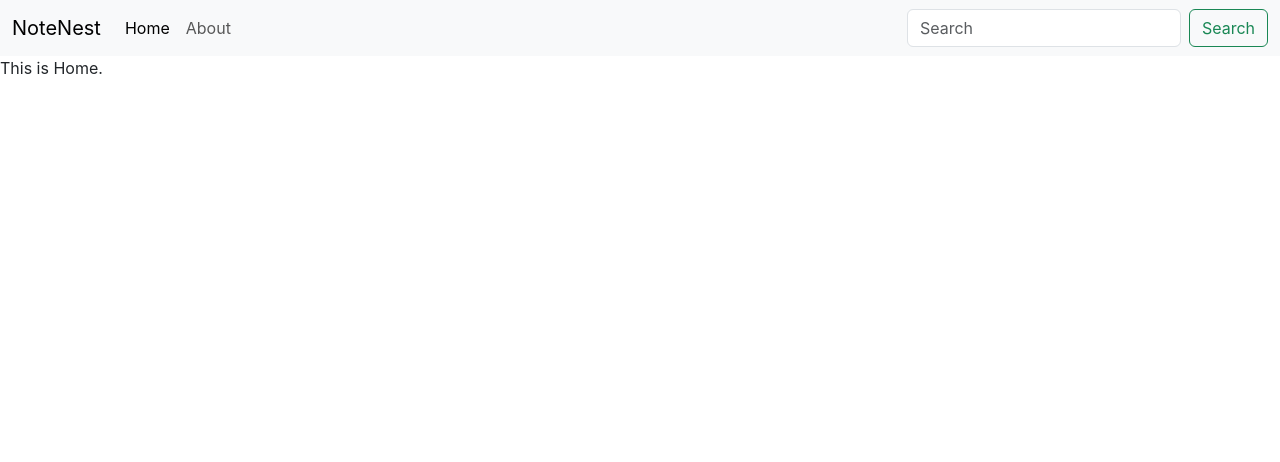
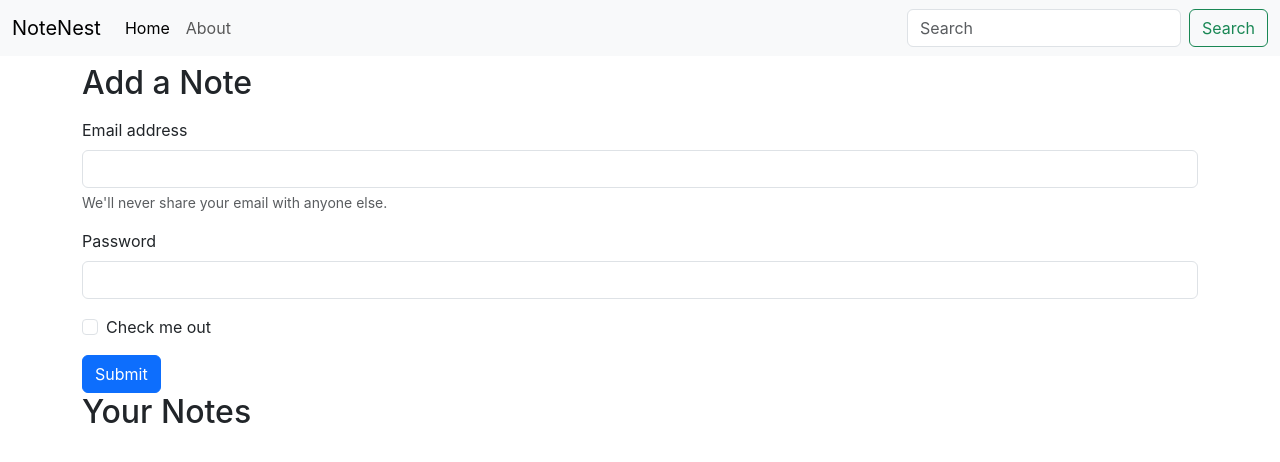
Before and after one commit to VanshGusain18/NoteNest-App, a React (Create React App) app: page / in a window 1280 px wide. Shown: the top 462 px of the page. Built offline with nearby package versions, Linux system fonts and the light colour scheme.

Commit message:
started with home tab

```diff
--- a/src/Components/Home.js
+++ b/src/Components/Home.js
@@ -1,7 +1,51 @@
 import React from "react";
 
 const Home = () => {
-  return <div>This is Home.</div>;
+  return (
+    <div className="container my-2">
+      <h2>Add a Note</h2>
+      <form>
+        <div className="mb-3 my-3">
+          <label for="exampleInputEmail1" className="form-label">
+            Email address
+          </label>
+          <input
+            type="email"
+            className="form-control"
+            id="exampleInputEmail1"
+            aria-describedby="emailHelp"
+          />
+          <div id="emailHelp" className="form-text">
+            We'll never share your email with anyone else.
+          </div>
+        </div>
+        <div className="mb-3">
+          <label for="exampleInputPassword1" className="form-label">
+            Password
+          </label>
+          <input
+            type="password"
+            className="form-control"
+            id="exampleInputPassword1"
+          />
+        </div>
+        <div className="mb-3 form-check">
+          <input
+            type="checkbox"
+            className="form-check-input"
+            id="exampleCheck1"
+          />
+          <label className="form-check-label" for="exampleCheck1">
+            Check me out
+          </label>
+        </div>
+        <button type="submit" className="btn btn-primary">
+          Submit
+        </button>
+      </form>
+      <h2>Your Notes</h2>
+    </div>
+  );
 };
 
 export default Home;
```
